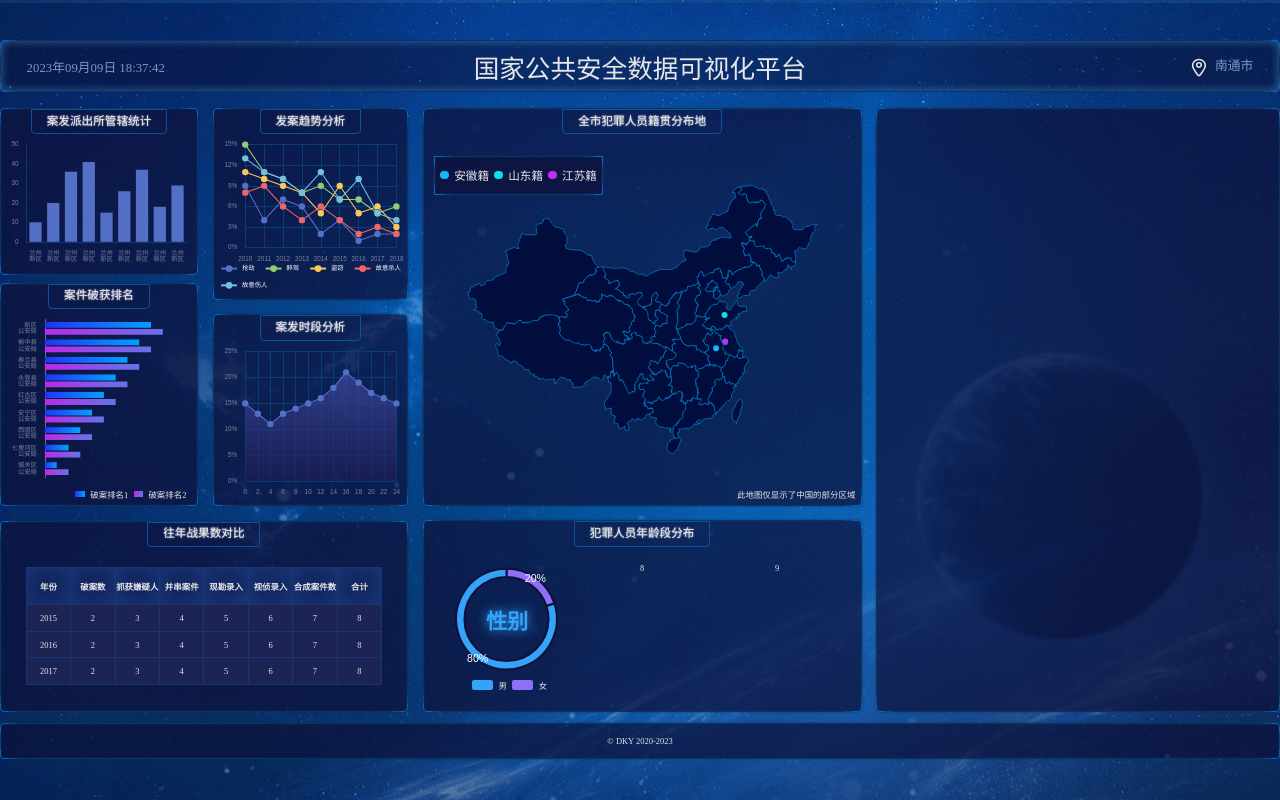
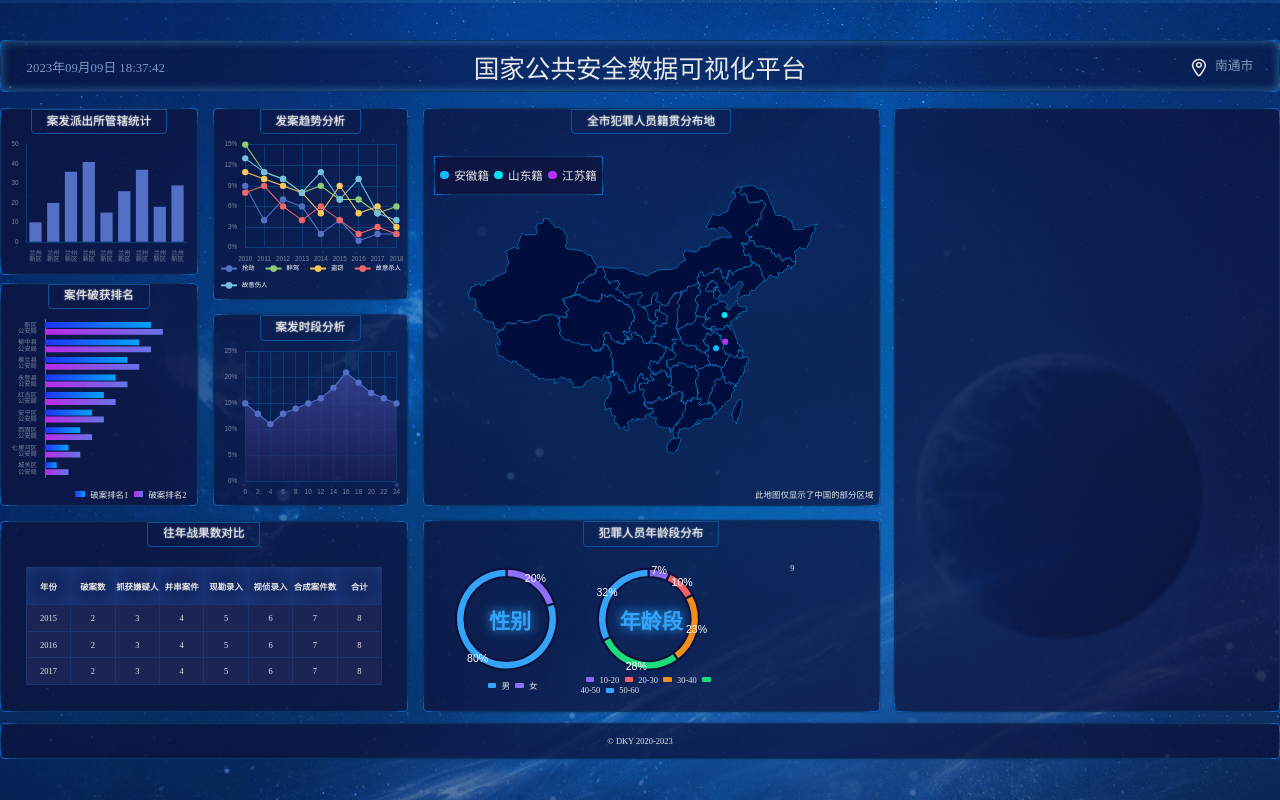
Before and after one commit to Dengky00/big-screen, a React (Vite) app: page / in a window 1280 px wide. Built offline with nearby package versions, Linux system fonts and the light colour scheme.

Commit message:
完成Chart8

```diff
--- a/src/components/Chart-8.tsx
+++ b/src/components/Chart-8.tsx
@@ -1,15 +1,69 @@
 import { useEffect, useRef } from "react";
 import * as echarts from "echarts";
+import { createEchartsOptions } from "../shared/create-echarts-options";
+import { px } from "../shared/px";
 
 export const Chart8 = () => {
   const divRef = useRef(null);
+  const colors = ["#856BED", "#F46064", "#F38E1C", "#1CDB7C", "#33A4FA"];
   useEffect(() => {
     var myChart = echarts.init(divRef.current);
+    myChart.setOption(
+      createEchartsOptions({
+        color: colors,
+        xAxis: { show: false },
+        yAxis: { show: false },
+        legend: { show: false },
+        series: [
+          {
+            name: "访问来源",
+            type: "pie",
+            radius: ["75%", "90%"],
+            avoidLabelOverlap: false,
+            label: {
+              show: true,
+              position: "inside",
+              textStyle: { color: "white", fontSize: px(20) },
+              formatter(options: any) {
+                return (options.value * 100).toFixed(0) + "%";
+              },
+            },
+            labelLine: { show: false },
+            itemStyle: {
+              borderColor: "#0F113A",
+              borderWidth: px(4),
+            },
+            data: [
+              { value: 0.07, name: "10-20" },
+              { value: 0.1, name: "20-30" },
+              { value: 0.23, name: "30-40" },
+              { value: 0.28, name: "40-50" },
+              { value: 0.32, name: "50-60" },
+            ],
+          },
+        ],
+      })
+    );
   }, []);
 
   return (
     <div className="年龄段-图2">
-      8<div ref={divRef} className="chart"></div>
+      <div className="chart">
+        <div className="main" ref={divRef} />
+        <div className="text">年龄段</div>
+      </div>
+      <div className="legend">
+        <span style={{ background: colors[0] }} />
+        10-20
+        <span style={{ background: colors[1] }} />
+        20-30
+        <span style={{ background: colors[2] }} />
+        30-40
+        <span style={{ background: colors[3] }} />
+        40-50
+        <span style={{ background: colors[4] }} />
+        50-60
+      </div>
     </div>
   );
 };
--- a/src/pages/home.scss
+++ b/src/pages/home.scss
@@ -195,17 +195,19 @@
       display: flex;
       flex-direction: column;
     }
-    &-图1 {
+    &-图1,
+    &-图2 {
       .legend {
         height: px(40);
         display: flex;
         align-items: center;
         justify-content: center;
+        flex-wrap: wrap;
         > span {
           display: inline-block;
-          width: px(40);
-          height: px(20);
-          border-radius: px(4);
+          width: px(16);
+          height: px(10);
+          border-radius: px(2);
           margin: 0 px(10);
         }
         .male {
@@ -231,6 +233,13 @@
           text-shadow: 0 0 px(20) #33a4fa;
           font-weight: bold;
         }
+      }
+    }
+    &-图2 {
+      width: px(290);
+      flex-shrink: 0;
+      .legend {
+        justify-content: flex-start;
       }
     }
   }
```
